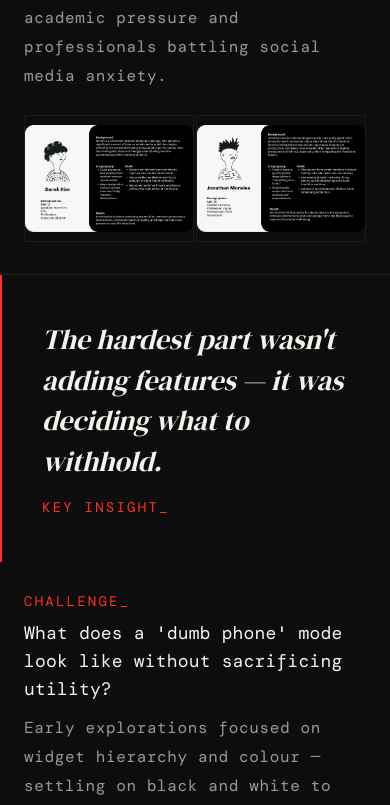
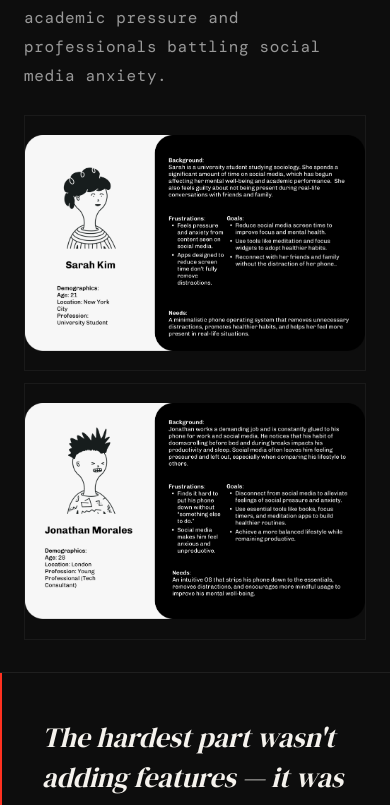
Before and after one commit to pramitranjann/pramitranjan-portfolio, a Next.js app: page /work/atom in a window 390 px wide. Shown: the part 1368-2173 px from the top of the page. Built offline with nearby package versions, Linux system fonts and the light colour scheme; a web font is replaced by a local one.

Commit message:
Improve mobile case study media readability

```diff
--- a/app/globals.css
+++ b/app/globals.css
@@ -454,20 +454,29 @@ body.carousel-reengaging main {
   /* Case study — 2-col image grids collapse to single column */
   .case-study-image-grid {
     grid-template-columns: 1fr !important;
+    gap: 12px !important;
+  }
+  .case-study-media-block {
+    width: 100% !important;
+    grid-template-columns: 1fr !important;
+    gap: 12px !important;
+  }
+  .case-study-media-block > div {
+    min-height: 240px !important;
   }
 
-  /* Case study — image heights reduced on mobile */
+  /* Case study — image heights increased on mobile for readability */
   .case-study-research-image {
-    height: 200px !important;
+    height: 280px !important;
   }
   .case-study-ideation-image {
-    height: 180px !important;
+    height: 260px !important;
   }
   .case-study-solution-hero {
-    height: 240px !important;
+    height: 320px !important;
   }
   .case-study-solution-image {
-    height: 200px !important;
+    height: 280px !important;
   }
 
   /* Case study — prev/next padding */
```
